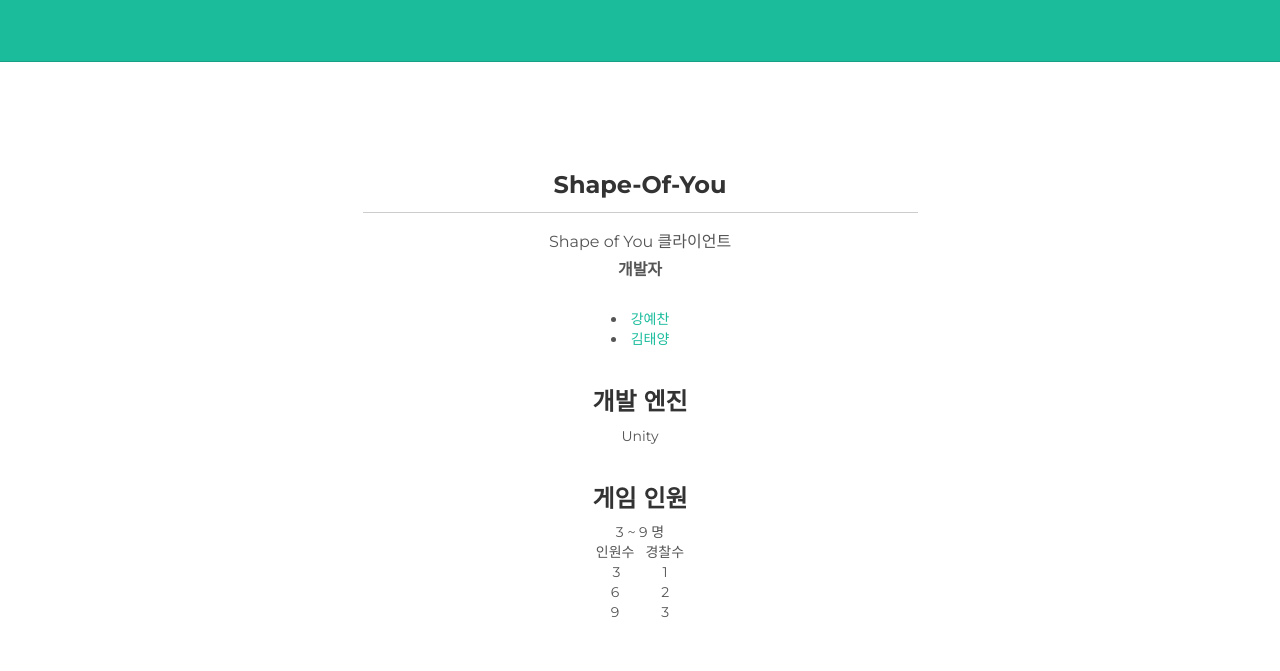
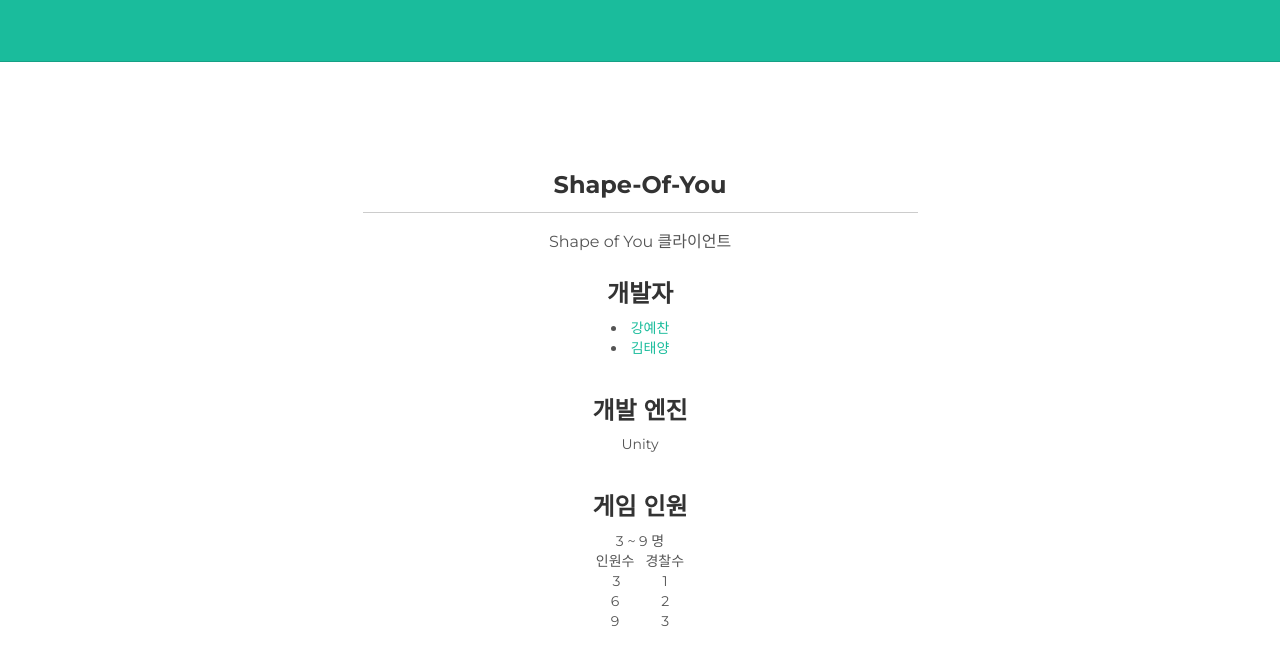
Before and after one commit to sunforest99/lazyevilsquid.github.io-before, a plain HTML site: page web/project/Shape-Of-You.html in a window 1280 px wide. Shown: the part 129-800 px from the top of the page. Drawn offline with nearby package versions, Linux system fonts and the light colour scheme.

```diff
--- a/web/project/Shape-Of-You.html
+++ b/web/project/Shape-Of-You.html
@@ -63,7 +63,7 @@
         <h3>Shape-Of-You</h3>
         <hr>
         <p>Shape of You 클라이언트 <br>
-          <strong>개발자</strong>
+          <h3>개발자</h3>
           <ui>
           <li><a herf = "https://github.com/kyechan99">강예찬 </a></li>
           <li><a herf = "https://github.com/Lazyevilsquid">김태양 </a></li>
```
